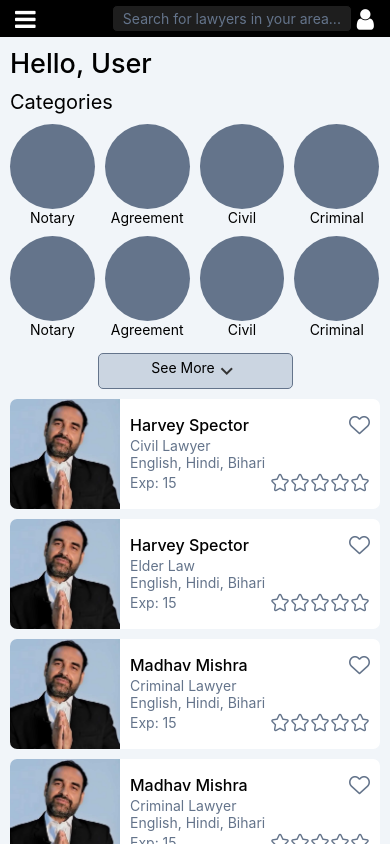
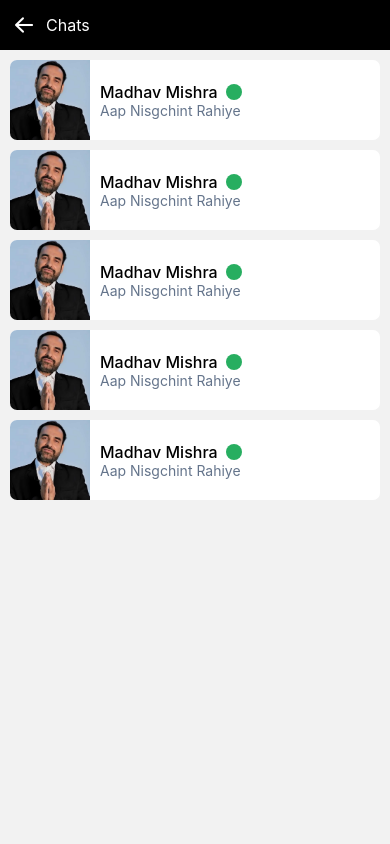
Before and after one commit to Dnyanesh-Bachhav/LawBud-App, a React Native app: screen /News in a window 390 px wide. Built offline with nearby package versions, Linux system fonts and the light colour scheme.

Commit message:
News alert screen GUI ready...

```diff
--- a/App.js
+++ b/App.js
@@ -10,6 +10,7 @@ import AboutScreen from './screens/AboutScreen';
 import ChatScreen from './screens/ChatScreen';
 import FavouritesScreen from './screens/FavouritesScreen';
 import HomeScreen from './screens/HomeScreen';
+import NewsAlertsScreen from './screens/NewsAlertsScreen';
 const Stack = createNativeStackNavigator();
 export default function App() {
   return (
@@ -26,6 +27,9 @@ export default function App() {
               headerShown: false,
             }}/>
             <Stack.Screen name='Favourite' component={FavouritesScreen} options={{
+              headerShown: false,
+            }}/>
+            <Stack.Screen name='News' component={NewsAlertsScreen} options={{
               headerShown: false,
             }}/>
           </Stack.Navigator>
--- a/components/HomeScreen/Lawyers.js
+++ b/components/HomeScreen/Lawyers.js
@@ -20,6 +20,11 @@ function Lawyers() {
                 navigation.navigate('Favourite');
             }} >
                 <Text>Click Me...</Text>
+            </TouchableOpacity>
+            <TouchableOpacity onPress={()=>{
+                navigation.navigate('News');
+            }} >
+                <Text>Click Me...123</Text>
             </TouchableOpacity>
         </View>
     );
--- a/components/constants.js
+++ b/components/constants.js
@@ -6,6 +6,7 @@ const COLORS = {
     gray: "#64748B",
     lightGray: "#E2E8F0",
     grey: "#D9D9D9",
+    success: "#27AE60",
     purple: "#1E293B",
     black: "#333",
     white: "#ffffff"
@@ -76,4 +77,31 @@ const LAWYERS = [
     },
 
 ];
-export { COLORS, CATEGORIES, LAWYERS } ;
+const CHATS_DATA = [
+    {
+        name: "Madhav Mishra",
+        description: "Aap Nisgchint Rahiye",
+        isOnline: true,
+    },
+    {
+        name: "Madhav Mishra",
+        description: "Aap Nisgchint Rahiye",
+        isOnline: true,
+    },
+    {
+        name: "Madhav Mishra",
+        description: "Aap Nisgchint Rahiye",
+        isOnline: false,
+    },
+    {
+        name: "Madhav Mishra",
+        description: "Aap Nisgchint Rahiye",
+        isOnline: true,
+    },
+    {
+        name: "Madhav Mishra",
+        description: "Aap Nisgchint Rahiye",
+        isOnline: false,
+    }
+];
+export { COLORS, CATEGORIES, LAWYERS, CHATS_DATA };
--- /dev/null
+++ b/screens/NewsAlertsScreen.js
@@ -0,0 +1,66 @@
+import { useNavigation } from "@react-navigation/native";
+import { FlatList, Text, TouchableOpacity, View, StyleSheet, Image } from "react-native";
+import { CHATS_DATA, COLORS } from "../components/constants";
+import Header from "../components/Header";
+import image1 from "../assets/image.jpg";
+
+function NewsAlertsScreen(){
+    return(
+        <View>
+            <Header headerText={"Chats"} />
+            <FlatList
+                data={CHATS_DATA}
+                style={styles.listStyle}
+                renderItem={({ item, index }) => (
+                    <Card name={item.name} description={item.description} isOnline={item.isOnline} key={index} />
+                    )}
+                    keyExtractor={({ item, index }) => index}
+                    />
+        </View>
+    );
+}
+function Card({ name, description, isOnline }) {
+    const navigation = useNavigation();
+    return (
+        <View style={{elevation: 2, borderRadius: 7, marginTop: 10, marginRight: 10, marginLeft: 10, overflow: 'hidden' }} >
+            <View style={{  justifyContent: 'center', backgroundColor: COLORS.white}} >
+
+
+            <TouchableOpacity style={{flexDirection: 'row'}} onPress={()=>{
+                // navigation.navigate('About',{
+                //     name,
+                //     type,
+                //     languages,
+                //     experience
+                // });
+            }} >
+
+            <Image
+                source={image1}
+                style={styles.imgStyle}
+                />
+            <View style={{ flex: 1, marginLeft: 10, justifyContent: 'center' }} >
+                <View style={{ flexDirection: 'row', alignItems: 'center', marginRight: 10 }} >
+                    <Text style={{ fontSize: 16, fontWeight: '500' }} >{name}</Text>
+                    <View style={{ width: 16, height: 16, backgroundColor: COLORS.black, borderRadius: 50, marginLeft: 8, backgroundColor: COLORS.success }} ></View>
+                </View>
+                <Text style={{ color: COLORS.gray }} >{description}</Text>
+            </View>
+            </TouchableOpacity>
+        </View>
+        </View>
+    );
+}const styles = StyleSheet.create({
+    container:{
+        flex: 1,
+    },
+    imgStyle: {
+        width: 80,
+        height: 80,
+        // borderWidth: 5,
+        aspectRatio: 1/1,
+        borderColor: COLORS.black,
+        resizeMode: "cover",
+    },
+})
+export default NewsAlertsScreen;
```
